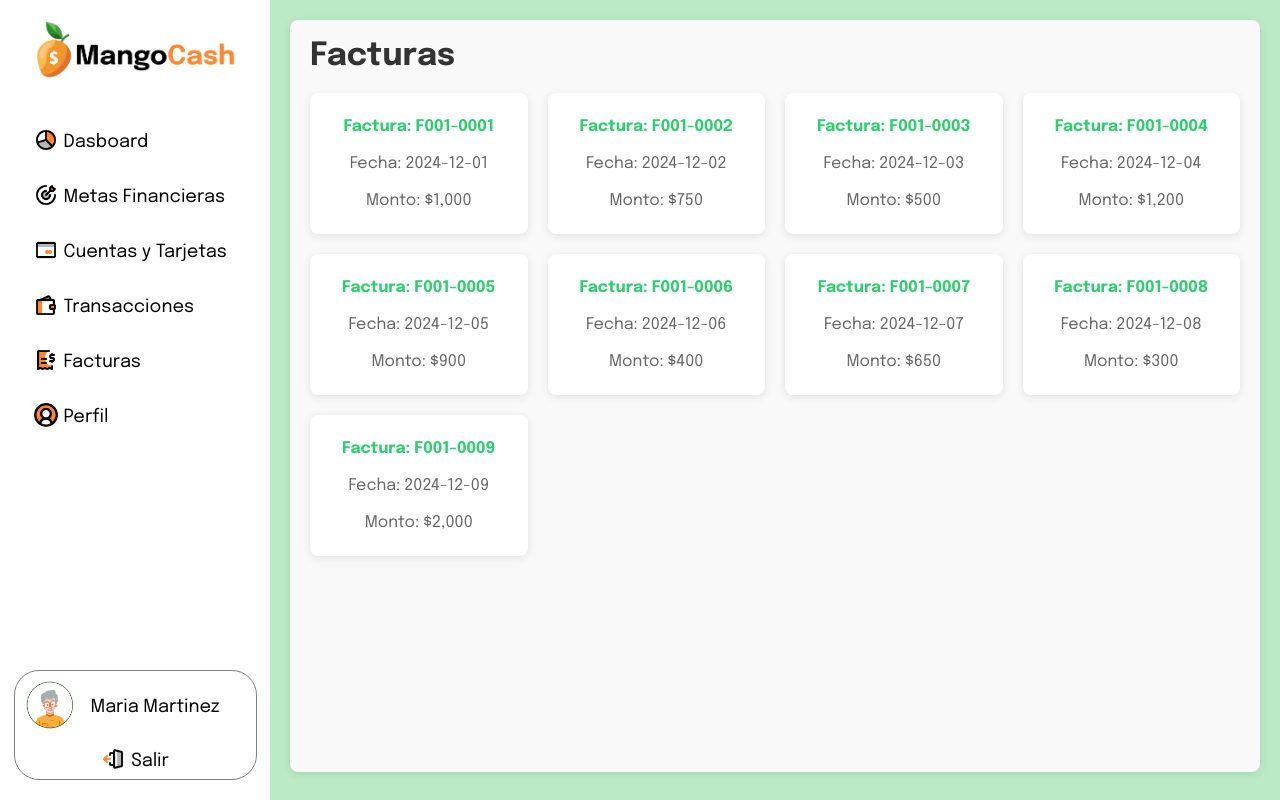
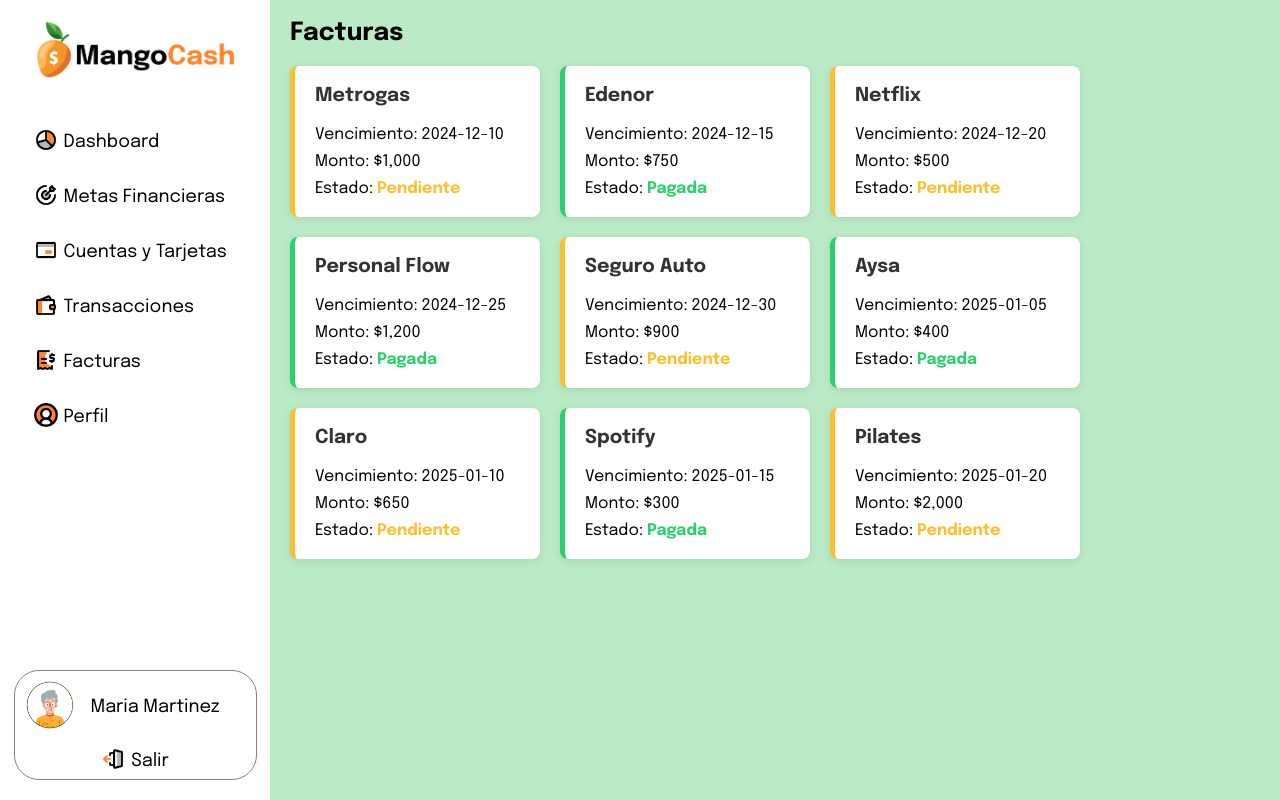
Before and after one commit to Gabiimollo/MangoCash__Frontend, a React (Vite) app: page /app/facturas in a window 1280 px wide. Built offline with nearby package versions, Linux system fonts and the light colour scheme.

Commit message:
Facturas terminado

```diff
--- a/src/Components/App/SideMenu/SideMenu.jsx
+++ b/src/Components/App/SideMenu/SideMenu.jsx
@@ -25,7 +25,7 @@
                 <div className='sidebar-links-div'>
                     <Link to={"/app/dashboard"} className='sidebar-item'>
                         <img width="24px" src={DasboardIconMenu} alt="" />
-                        <li className='sidebar-item-text'>Dasboard</li>
+                        <li className='sidebar-item-text'>Dashboard</li>
                     </Link>
                     <Link to={"/app/objetivos"} className='sidebar-item'>
                         <img width="24px" src={ObjetivosIcon} alt="" />
--- a/src/pages/App/Facturas/Facturas.css
+++ b/src/pages/App/Facturas/Facturas.css
@@ -1,67 +1,61 @@
-/* Contenedor principal */
-.facturasContainer {
-  padding: 20px;
-  max-width: 1200px;
-  margin: 0 auto;
-  background-color: #f9f9f9;
-  border-radius: 8px;
-  box-shadow: 0 2px 8px rgba(0, 0, 0, 0.1);
-  height: 94vh;
-}
-
-/* Título */
-.facturasContainer h2 {
-  font-size: 2em;
-  font-weight: bold;
-  margin-bottom: 20px;
-  color: #333;
-}
-
-/* Contenedor de las facturas (layout en filas) */
-.facturasRowContainer {
-  display: grid;
-  grid-template-columns: repeat(auto-fit, minmax(200px, 1fr));
-  gap: 20px;
-}
-
-/* Estilo de cada factura */
+/* Factura (tarjeta individual) */
 .factura {
   background-color: #ffffff;
   border-radius: 8px;
   box-shadow: 0 2px 8px rgba(0, 0, 0, 0.1);
-  padding: 15px;
+  padding: 20px;
   display: flex;
   flex-direction: column;
-  align-items: center;
+  align-items: flex-start;
   justify-content: center;
   transition: transform 0.3s, box-shadow 0.3s;
+  max-width: 250px;
+  width: 100%;
+  border-left: 5px solid #ccc; /* Color base */
+  gap: 10px;
 }
 
+/* Hover effect */
 .factura:hover {
   transform: translateY(-5px);
   box-shadow: 0 4px 12px rgba(0, 0, 0, 0.2);
 }
 
-/* Texto dentro de las facturas */
-.factura p {
-  font-size: 1em;
-  color: #666;
-  text-align: center;
-  margin: 10px 0;
+/* Colores según estado */
+.factura.pendiente {
+  border-left: 5px solid #fbc02d; /* Amarillo */
 }
 
-.factura .factura-title {
-  font-weight: bold;
-  color: #2ccf6d;
+.factura.pagada {
+  border-left: 5px solid #2ccf6d; /* Verde */
 }
 
-/* Responsive */
-@media (max-width: 768px) {
-  .facturasContainer {
-    padding: 10px;
-  }
+/* Estilo del estado */
+.estado {
+  font-weight: bold;
+}
 
-  .factura {
-    padding: 10px;
-  }
+.factura.pendiente .estado {
+  color: #fbc02d; /* Amarillo */
 }
+
+.factura.pagada .estado {
+  color: #2ccf6d; /* Verde */
+}
+
+/* Contenedor de facturas */
+.facturasRowContainer {
+  display: flex;
+  flex-wrap: wrap;
+  gap: 20px;
+  justify-content: start;
+  margin-top: 20px;
+}
+
+/* Título de la factura */
+.factura-title {
+  font-size: 1.2em;
+  font-weight: bold;
+  color: #333;
+  margin-bottom: 10px;
+}
--- a/src/pages/App/Facturas/Facturas.jsx
+++ b/src/pages/App/Facturas/Facturas.jsx
@@ -3,15 +3,15 @@
 
 const Facturas = () => {
   const facturasData = [
-    { id: 1, numero: 'F001-0001', fecha: '2024-12-01', monto: '$1,000' },
-    { id: 2, numero: 'F001-0002', fecha: '2024-12-02', monto: '$750' },
-    { id: 3, numero: 'F001-0003', fecha: '2024-12-03', monto: '$500' },
-    { id: 4, numero: 'F001-0004', fecha: '2024-12-04', monto: '$1,200' },
-    { id: 5, numero: 'F001-0005', fecha: '2024-12-05', monto: '$900' },
-    { id: 6, numero: 'F001-0006', fecha: '2024-12-06', monto: '$400' },
-    { id: 7, numero: 'F001-0007', fecha: '2024-12-07', monto: '$650' },
-    { id: 8, numero: 'F001-0008', fecha: '2024-12-08', monto: '$300' },
-    { id: 9, numero: 'F001-0009', fecha: '2024-12-09', monto: '$2,000' },
+    { id: 1, empresa: 'Metrogas', vencimiento: '2024-12-10', monto: '$1,000', estado: 'Pendiente' },
+    { id: 2, empresa: 'Edenor', vencimiento: '2024-12-15', monto: '$750', estado: 'Pagada' },
+    { id: 3, empresa: 'Netflix', vencimiento: '2024-12-20', monto: '$500', estado: 'Pendiente' },
+    { id: 4, empresa: 'Personal Flow', vencimiento: '2024-12-25', monto: '$1,200', estado: 'Pagada' },
+    { id: 5, empresa: 'Seguro Auto', vencimiento: '2024-12-30', monto: '$900', estado: 'Pendiente' },
+    { id: 6, empresa: 'Aysa', vencimiento: '2025-01-05', monto: '$400', estado: 'Pagada' },
+    { id: 7, empresa: 'Claro', vencimiento: '2025-01-10', monto: '$650', estado: 'Pendiente' },
+    { id: 8, empresa: 'Spotify', vencimiento: '2025-01-15', monto: '$300', estado: 'Pagada' },
+    { id: 9, empresa: 'Pilates', vencimiento: '2025-01-20', monto: '$2,000', estado: 'Pendiente' },
   ];
 
   return (
@@ -19,10 +19,11 @@
       <h2>Facturas</h2>
       <div className="facturasRowContainer">
         {facturasData.map((factura) => (
-          <div className="factura" key={factura.id}>
-            <p className="factura-title">Factura: {factura.numero}</p>
-            <p>Fecha: {factura.fecha}</p>
+          <div className={`factura ${factura.estado === 'Pendiente' ? 'pendiente' : 'pagada'}`} key={factura.id}>
+            <p className="factura-title"> {factura.empresa}</p>
+            <p>Vencimiento: {factura.vencimiento}</p>
             <p>Monto: {factura.monto}</p>
+            <p>Estado: <span className='estado'>{factura.estado}</span></p>
           </div>
         ))}
       </div>
```
